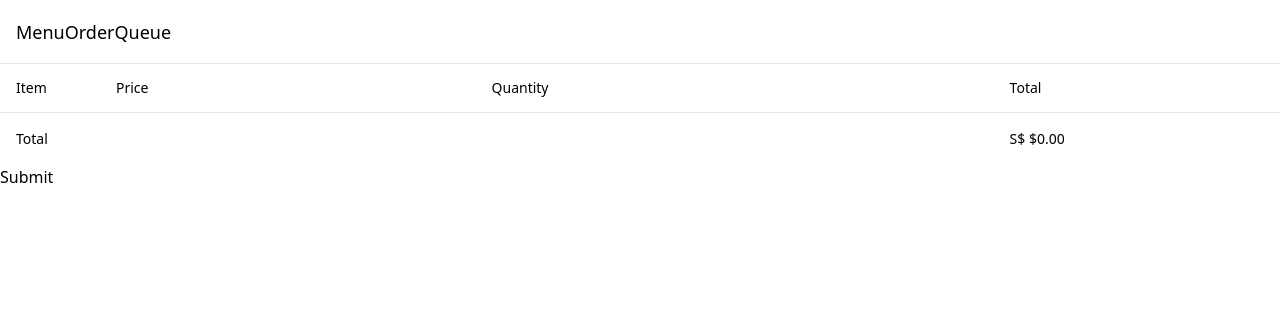
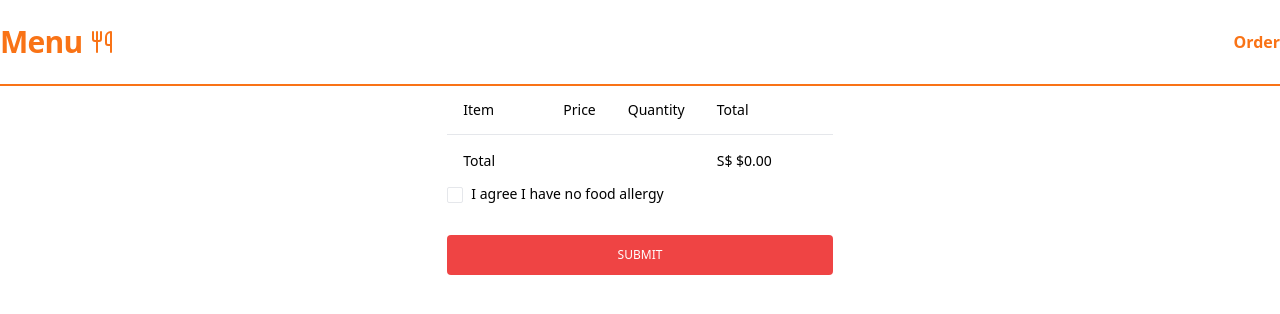
Before and after one commit to jiajieyong/food-ordering-website, a Next.js app: page /orderform in a window 1280 px wide. Shown: the top 314 px of the page. Built offline with nearby package versions, Linux system fonts and the light colour scheme.

Commit message:
style: navigation and error style

```diff
--- a/package.json
+++ b/package.json
@@ -12,6 +12,7 @@
   },
   "dependencies": {
     "@hookform/resolvers": "^3.3.4",
+    "@radix-ui/react-checkbox": "^1.0.4",
     "@radix-ui/react-dialog": "^1.0.5",
     "@radix-ui/react-icons": "^1.3.0",
     "@radix-ui/react-label": "^2.0.2",
--- a/src/app/orderform/page.tsx
+++ b/src/app/orderform/page.tsx
@@ -3,7 +3,9 @@ import { OrderTable } from '../../components/composite/orderTable';
 
 const Order = () => {
   return (
+    <div className="flex items-center justify-center">
       <OrderTable/>
+    </div>
   );
 };
 
--- /dev/null
+++ b/src/components/composite/MainNav.tsx
@@ -0,0 +1,14 @@
+
+import Link from 'next/link';
+
+const MainNav = () => {
+    return (
+        <span className="flex space-x-2 items-center">
+            <Link href="/orderform" className="font-bold text-orange-500">
+                Order
+            </Link>
+        </span>
+    );
+};
+
+export default MainNav;
--- a/src/components/composite/navigation.tsx
+++ b/src/components/composite/navigation.tsx
@@ -1,18 +1,21 @@
 "use client";
 
 import Link from 'next/link';
+import MainNav from './MainNav';
+import { Utensils } from 'lucide-react';
 
 const Navigation = () => {
     return (
-      <div className="flex w-full flex-col">
-        <header className="sticky top-0 flex h-16 items-center gap-4 border-b bg-background px-4 md:px-6">
-          <nav className="flex-col gap-6 text-lg font-medium md:flex md:flex-row md:items-center md:gap-5 md:text-sm lg:gap-6">
-            <Link href="/menu" className="text-muted-foreground transition-colors hover:text-foreground">Menu</Link>
-            <Link href="/orderform" className="text-muted-foreground transition-colors hover:text-foreground">Order</Link>
-            <Link href="/queue" className="text-muted-foreground transition-colors hover:text-foreground">Queue</Link>
-          </nav>
-        </header>
+      <div className="border-b-2 border-b-orange-500 py-6">
+      <div className="container mx-auto flex justify-between items-center">
+        <div className="flex space-x-2 justify-between items-center">
+          <Link href="/menu" className="text-3xl font-bold tracking-tight text-orange-500">Menu</Link>
+          <Utensils className="text-orange-500"/>
+        </div>
+        <MainNav />
+        {/* <Link href="/queue" className="text-muted-foreground transition-colors hover:text-foreground">Queue</Link> */}
       </div>
+    </div>
     );
   };
 
--- a/src/components/composite/orderTable.tsx
+++ b/src/components/composite/orderTable.tsx
@@ -9,6 +9,8 @@ import {
     TableHeader,
     TableRow,
 } from "@/components/ui/table";
+import { Button } from "../ui/button";
+import { Checkbox } from '@/components/ui/checkbox';
 import { OrderRow } from "./orderRow";
 import { useAppSelector, useAppDispatch } from '@/hooks/hooks';
 import { getTotalPrice, postOrder } from '@/redux/orderSlice';
@@ -58,6 +60,7 @@ export function OrderTable() {
     return (
         <FormProvider {...methods} >
         <form onSubmit={methods.handleSubmit(onSubmit)}>
+
             <Table>
                 <TableHeader>
                     <TableRow>
@@ -81,8 +84,24 @@ export function OrderTable() {
                     </TableRow>
                 </TableFooter>
             </Table>
+            <div className="flex flex-col">
+                <div className="items-top flex space-x-2">
+                    <Checkbox id="terms1" required={true}/>
+                    <div className="grid gap-1.5 leading-none">
+                        <label
+                        htmlFor="terms1"
+                        className="text-sm font-medium leading-none peer-disabled:cursor-not-allowed peer-disabled:opacity-70"
+                        >
+                            I agree I have no food allergy
+                        </label>
+                    </div>
+                </div>
             {errors && <span className="error-message">{errors.items?.root?.message}</span>}
-            <input type="submit" />
+                <Button className={"my-8"}>
+                    Submit
+                </Button>
+
+            </div>
         </form>
         </FormProvider>
     )
--- /dev/null
+++ b/src/components/ui/checkbox.tsx
@@ -0,0 +1,30 @@
+"use client"
+
+import * as React from "react"
+import * as CheckboxPrimitive from "@radix-ui/react-checkbox"
+import { Check } from "lucide-react"
+
+import { cn } from "@/lib/utils"
+
+const Checkbox = React.forwardRef<
+    React.ElementRef<typeof CheckboxPrimitive.Root>,
+    React.ComponentPropsWithoutRef<typeof CheckboxPrimitive.Root>
+    >(({ className, ...props }, ref) => (
+    <CheckboxPrimitive.Root
+        ref={ref}
+        className={cn(
+        "peer h-4 w-4 shrink-0 rounded-sm border border-primary ring-offset-background focus-visible:outline-none focus-visible:ring-2 focus-visible:ring-ring focus-visible:ring-offset-2 disabled:cursor-not-allowed disabled:opacity-50 data-[state=checked]:bg-primary data-[state=checked]:text-primary-foreground",
+        className
+        )}
+        {...props}
+    >
+        <CheckboxPrimitive.Indicator
+            className={cn("flex items-center justify-center text-current")}
+        >
+            <Check className="h-4 w-4" />
+        </CheckboxPrimitive.Indicator>
+    </CheckboxPrimitive.Root>
+))
+Checkbox.displayName = CheckboxPrimitive.Root.displayName
+
+export { Checkbox }
--- a/src/globals.css
+++ b/src/globals.css
@@ -21,6 +21,8 @@ body {
   background: transparent,
 }
 
+.error-message { color: hsl(0, 80%, 50%) }
+
 @layer utilities {
   .text-balance {
     text-wrap: balance;
```
Also changed, not shown: 2 other files (tests, documents, lock files or other folders).
